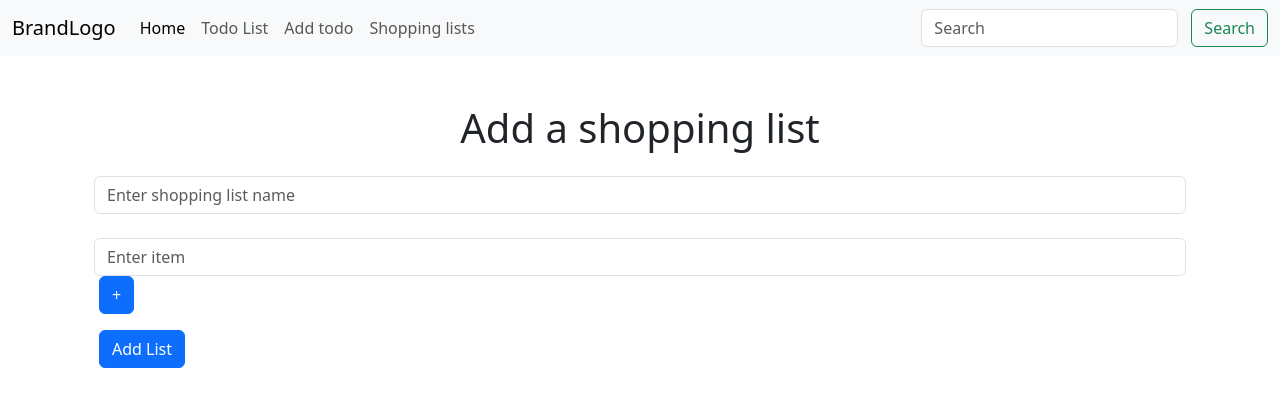
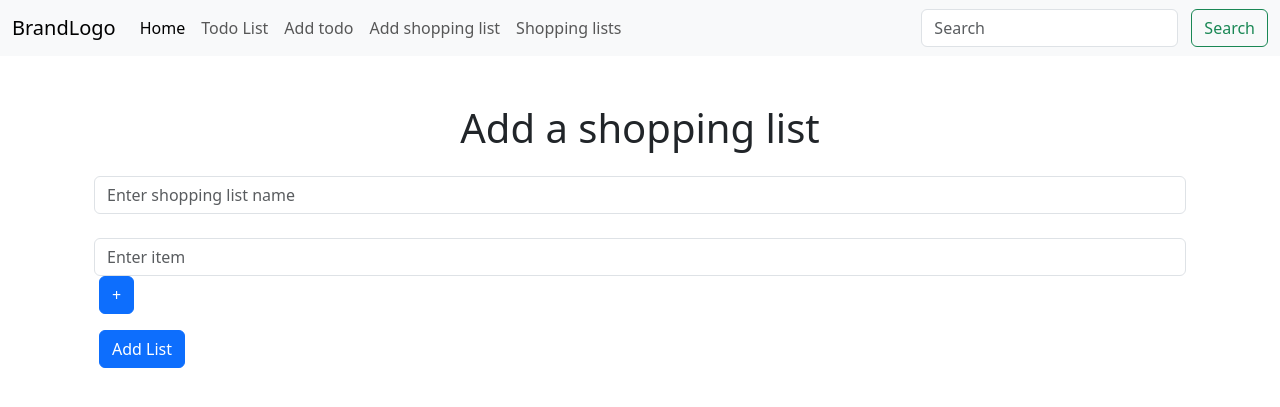
Before and after one commit to nirow1/Django_test_project, a Django app: page /add_shopping_list/ in a window 1280 px wide. Shown: the top 407 px of the page. Run offline with Django 5.2, Linux system fonts and the light colour scheme.

Commit message:
shopping lists fist preview, shopping list names does not work atm.

```diff
--- a/demo/testapp/templates/base.html
+++ b/demo/testapp/templates/base.html
@@ -28,7 +28,10 @@
                         <a class="nav-link" href="/add_todo_item/">Add todo</a>
                     </li>
                     <li class="nav-item">
-                        <a class="nav-link" href="/add_shopping_list/">Shopping lists</a>
+                        <a class="nav-link" href="/add_shopping_list/">Add shopping list</a>
+                    </li>
+                    <li>
+                        <a class="nav-link" href="/shopping_lists/">Shopping lists</a>
                     </li>
                 </ul>
                 <form class="d-flex" role="search">
--- a/demo/testapp/urls.py
+++ b/demo/testapp/urls.py
@@ -5,6 +5,7 @@ from . import views
 urlpatterns = [
     path("", views.home, name="Base"),
     path("todos/", views.todos, name="todos"),
+    path("shopping_lists/", views.shopping_lists, name="shopping_lists"),
     path("home_page/", views.home, name="Home page"),
     path("add_shopping_list/", views.add_shopping_list, name="add_shopping_list"),
     path("add_todo_item/",  views.add_todo_item, name="add_todo_item"),
--- a/demo/testapp/views.py
+++ b/demo/testapp/views.py
@@ -74,3 +74,9 @@ def change_state(request, todo_id):
         todo.completed = not todo.completed
         todo.save()
         return redirect(todos)
+
+def shopping_lists(request):
+    shopping_lists = ShoppingList.objects.prefetch_related('items').all()
+    for list in shopping_lists:
+        print(list)
+    return render(request, 'shopping_lists.html', {'shopping_lists': shopping_lists})
```
Also changed, not shown: demo/db.sqlite3, demo/testapp/templates/shopping_list_template.html (renamed from demo/testapp/templates/shopping_list.html), demo/testapp/templates/shopping_lists.html (renamed from demo/testapp/templates/shipping_lists.html).
